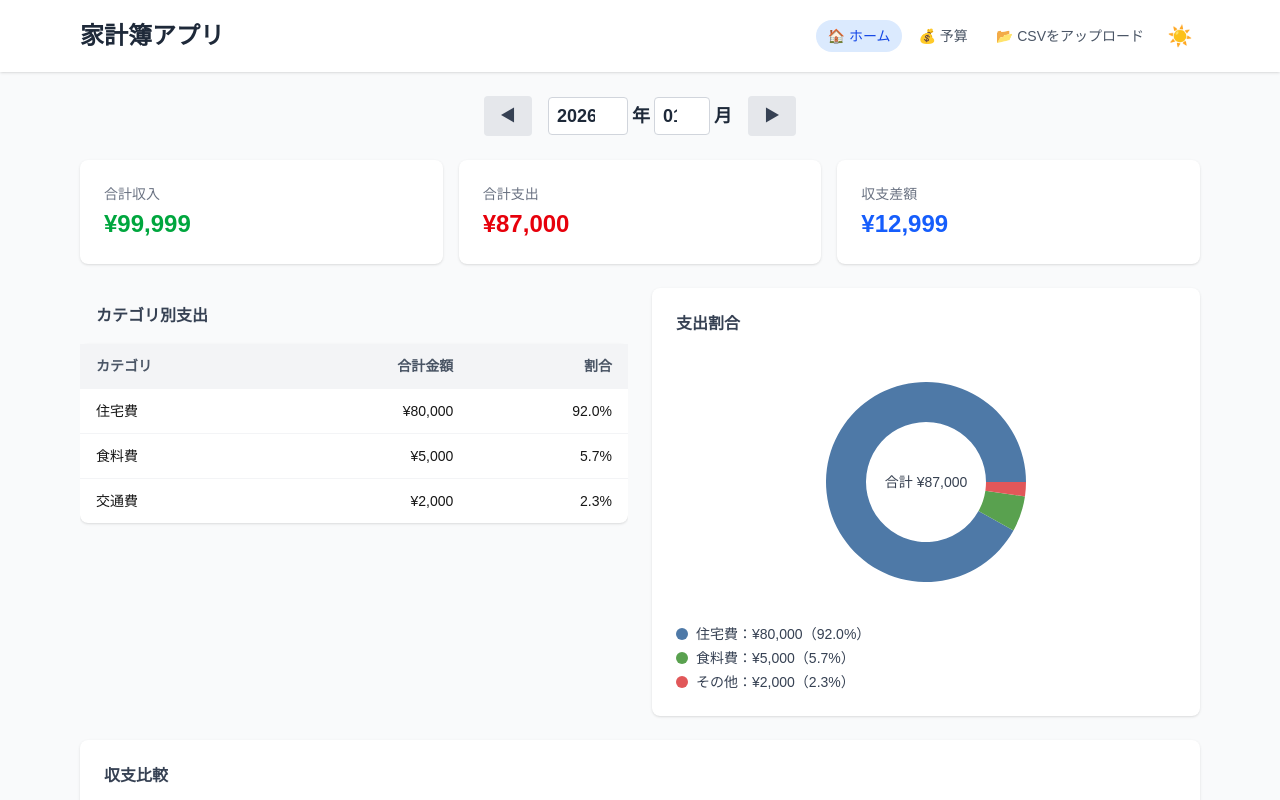
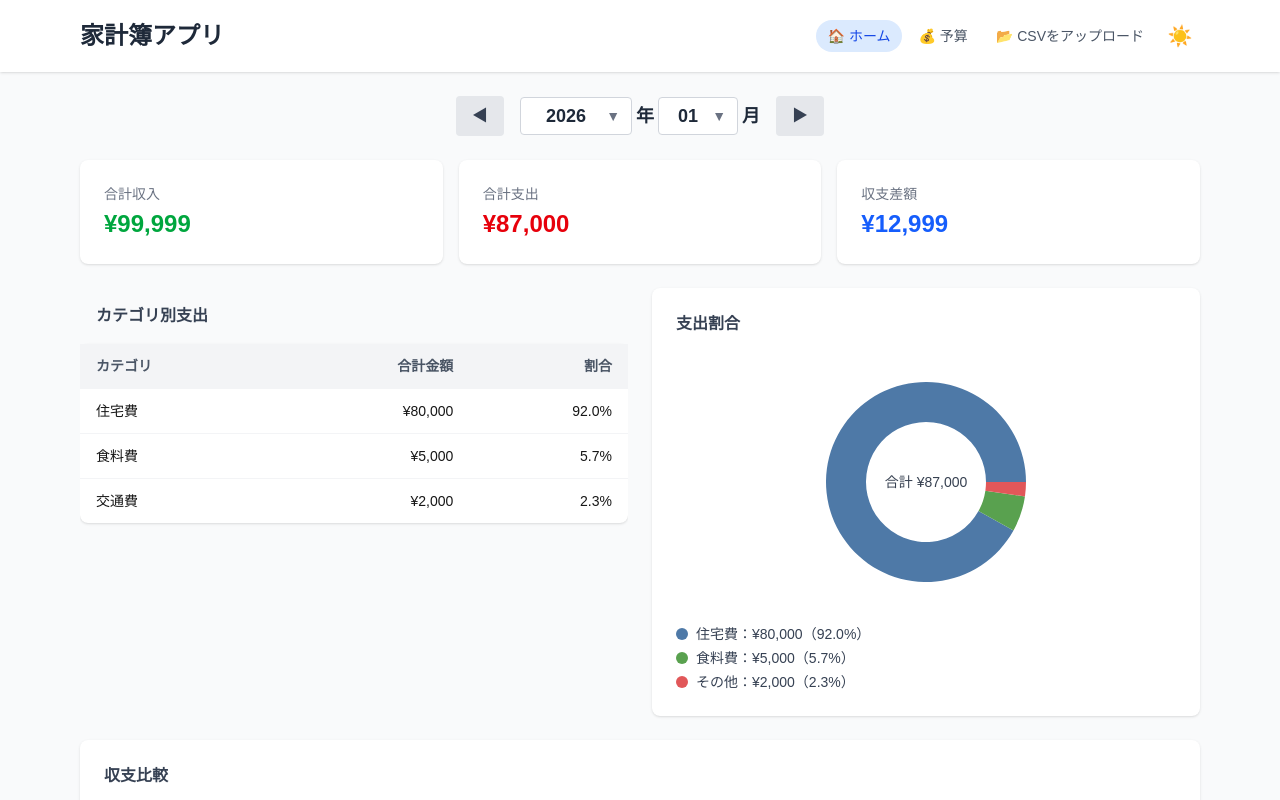
Before and after one commit to TakuyaFukumura/household-management-next-js-app, a Next.js app: page / in a window 1280 px wide. Shown: the top 800 px of the page. Built offline with nearby package versions, Linux system fonts and the light colour scheme.

Commit message:
レビュー対応: MonthNavigatorの候補表示と入力幅を修正
Agent-Logs-Url: https://github.com/TakuyaFukumura/household-management-next-js-app/sessions/9f6a091c-14bd-426b-9424-7456e2a5d942

Co-authored-by: TakuyaFukumura <53442938+TakuyaFukumura@users.noreply.github.com>

```diff
--- a/src/app/components/MonthNavigator.tsx
+++ b/src/app/components/MonthNavigator.tsx
@@ -1,6 +1,6 @@
 'use client';
 
-import React, {useEffect, useState} from 'react';
+import React, {useEffect, useId, useRef, useState} from 'react';
 
 interface MonthNavigatorProps {
     selectedMonth: string;
@@ -12,11 +12,37 @@ export default function MonthNavigator({selectedMonth, onMonthChange}: MonthNavi
     const yearNum = parseInt(yearStr, 10);
     const [yearInput, setYearInput] = useState(yearStr);
     const [monthInput, setMonthInput] = useState(monthStr);
+    const [isYearOptionsOpen, setIsYearOptionsOpen] = useState(false);
+    const [isMonthOptionsOpen, setIsMonthOptionsOpen] = useState(false);
+    const yearListId = useId();
+    const monthListId = useId();
+    const yearFieldRef = useRef<HTMLDivElement>(null);
+    const monthFieldRef = useRef<HTMLDivElement>(null);
 
     useEffect(() => {
         setYearInput(yearStr);
         setMonthInput(monthStr);
     }, [yearStr, monthStr]);
+
+    useEffect(() => {
+        function handlePointerDown(event: MouseEvent) {
+            const target = event.target as Node;
+
+            if (!yearFieldRef.current?.contains(target)) {
+                setIsYearOptionsOpen(false);
+            }
+
+            if (!monthFieldRef.current?.contains(target)) {
+                setIsMonthOptionsOpen(false);
+            }
+        }
+
+        document.addEventListener('mousedown', handlePointerDown);
+
+        return () => {
+            document.removeEventListener('mousedown', handlePointerDown);
+        };
+    }, []);
 
     const YEAR_RANGE = 10;
     const yearOptions = Array.from({length: YEAR_RANGE * 2 + 1}, (_, i) => yearNum - YEAR_RANGE + i);
@@ -36,6 +62,7 @@ export default function MonthNavigator({selectedMonth, onMonthChange}: MonthNavi
 
     function commitYear(value: string) {
         const trimmed = value.trim();
+        setIsYearOptionsOpen(false);
         if (trimmed === '' || !/^\d+$/.test(trimmed)) {
             setYearInput(yearStr);
             return;
@@ -50,6 +77,7 @@ export default function MonthNavigator({selectedMonth, onMonthChange}: MonthNavi
 
     function commitMonth(value: string) {
         const trimmed = value.trim();
+        setIsMonthOptionsOpen(false);
         if (trimmed === '' || !/^\d+$/.test(trimmed)) {
             setMonthInput(monthStr);
             return;
@@ -65,8 +93,24 @@ export default function MonthNavigator({selectedMonth, onMonthChange}: MonthNavi
     const buttonClass =
         'px-4 py-2 rounded bg-gray-200 hover:bg-gray-300 dark:bg-gray-700 dark:hover:bg-gray-600 text-gray-700 dark:text-gray-200 font-medium';
     const inputClass =
-        'text-center px-2 py-1 rounded border border-gray-300 dark:border-gray-600 bg-white dark:bg-gray-800 text-gray-800 dark:text-gray-100 text-lg font-semibold';
+        'text-center px-3 py-1 rounded border border-gray-300 dark:border-gray-600 bg-white dark:bg-gray-800 text-gray-800 dark:text-gray-100 text-lg font-semibold pr-8';
     const labelClass = 'text-lg font-semibold text-gray-800 dark:text-gray-100';
+    const optionListClass =
+        'absolute top-full left-0 z-10 mt-1 max-h-60 overflow-y-auto rounded-md border border-gray-300 bg-white shadow-lg dark:border-gray-600 dark:bg-gray-800';
+    const optionButtonClass =
+        'block w-full px-3 py-2 text-left text-sm text-gray-700 hover:bg-gray-100 dark:text-gray-200 dark:hover:bg-gray-700';
+
+    function selectYear(year: number) {
+        setYearInput(String(year));
+        setIsYearOptionsOpen(false);
+        onMonthChange(`${String(year)}-${monthStr}`);
+    }
+
+    function selectMonth(month: number) {
+        setMonthInput(String(month).padStart(2, '0'));
+        setIsMonthOptionsOpen(false);
+        onMonthChange(`${yearStr}-${String(month).padStart(2, '0')}`);
+    }
 
     return (
         <div className="flex items-center justify-center gap-4">
@@ -80,54 +124,118 @@ export default function MonthNavigator({selectedMonth, onMonthChange}: MonthNavi
             </button>
 
             <div className="flex items-center gap-1">
+                <div ref={yearFieldRef} className="relative">
                     <input
                         type="text"
+                        role="combobox"
                         inputMode="numeric"
                         pattern="[0-9]{4}"
                         aria-label="年"
+                        aria-haspopup="listbox"
+                        aria-autocomplete="list"
+                        aria-expanded={isYearOptionsOpen}
+                        aria-controls={yearListId}
                         value={yearInput}
                         onChange={(e) => setYearInput(e.target.value)}
+                        onFocus={() => setIsYearOptionsOpen(true)}
+                        onClick={() => setIsYearOptionsOpen(true)}
                         onBlur={(e) => commitYear(e.target.value)}
                         onKeyDown={(e) => {
                             if (e.key === 'Enter') {
                                 commitYear((e.target as HTMLInputElement).value);
                             }
                         }}
-                    list="month-navigator-year-list"
-                    className={`${inputClass} w-20`}
+                        className={`${inputClass} w-24 md:w-28`}
                     />
-                <datalist id="month-navigator-year-list">
+                    <span
+                        aria-hidden="true"
+                        className="pointer-events-none absolute right-3 top-1/2 -translate-y-1/2 text-sm text-gray-500 dark:text-gray-400"
+                    >
+                        ▼
+                    </span>
+                    {isYearOptionsOpen && (
+                        <ul
+                            id={yearListId}
+                            role="listbox"
+                            aria-label="年候補"
+                            className={`${optionListClass} w-24 md:w-28`}
+                        >
                             {yearOptions.map((y) => (
-                        <option key={y} value={String(y)}>
+                                <li key={y}>
+                                    <button
+                                        type="button"
+                                        role="option"
+                                        aria-selected={String(y) === yearStr}
+                                        className={optionButtonClass}
+                                        onMouseDown={(e) => {
+                                            e.preventDefault();
+                                            selectYear(y);
+                                        }}
+                                    >
                                         {y}年
-                        </option>
+                                    </button>
+                                </li>
                             ))}
-                </datalist>
+                        </ul>
+                    )}
+                </div>
                 <span className={labelClass}>年</span>
 
+                <div ref={monthFieldRef} className="relative">
                     <input
                         type="text"
+                        role="combobox"
                         inputMode="numeric"
                         pattern="[0-9]{1,2}"
                         aria-label="月"
+                        aria-haspopup="listbox"
+                        aria-autocomplete="list"
+                        aria-expanded={isMonthOptionsOpen}
+                        aria-controls={monthListId}
                         value={monthInput}
                         onChange={(e) => setMonthInput(e.target.value)}
+                        onFocus={() => setIsMonthOptionsOpen(true)}
+                        onClick={() => setIsMonthOptionsOpen(true)}
                         onBlur={(e) => commitMonth(e.target.value)}
                         onKeyDown={(e) => {
                             if (e.key === 'Enter') {
                                 commitMonth((e.target as HTMLInputElement).value);
                             }
                         }}
-                    list="month-navigator-month-list"
-                    className={`${inputClass} w-14`}
+                        className={`${inputClass} w-20`}
                     />
-                <datalist id="month-navigator-month-list">
+                    <span
+                        aria-hidden="true"
+                        className="pointer-events-none absolute right-3 top-1/2 -translate-y-1/2 text-sm text-gray-500 dark:text-gray-400"
+                    >
+                        ▼
+                    </span>
+                    {isMonthOptionsOpen && (
+                        <ul
+                            id={monthListId}
+                            role="listbox"
+                            aria-label="月候補"
+                            className={`${optionListClass} w-20`}
+                        >
                             {monthOptions.map((m) => (
-                        <option key={m} value={String(m)}>
+                                <li key={m}>
+                                    <button
+                                        type="button"
+                                        role="option"
+                                        aria-selected={String(m).padStart(2, '0') === monthStr}
+                                        className={optionButtonClass}
+                                        onMouseDown={(e) => {
+                                            e.preventDefault();
+                                            selectMonth(m);
+                                        }}
+                                    >
                                         {String(m).padStart(2, '0')}月
-                        </option>
+                                    </button>
+                                </li>
                             ))}
-                </datalist>
+                        </ul>
+                    )}
+                </div>
                 <span className={labelClass}>月</span>
             </div>
 
```
Also changed, not shown: 1 other file (tests, documents, lock files or other folders). Lines whose indentation alone changed are shown as unchanged.
